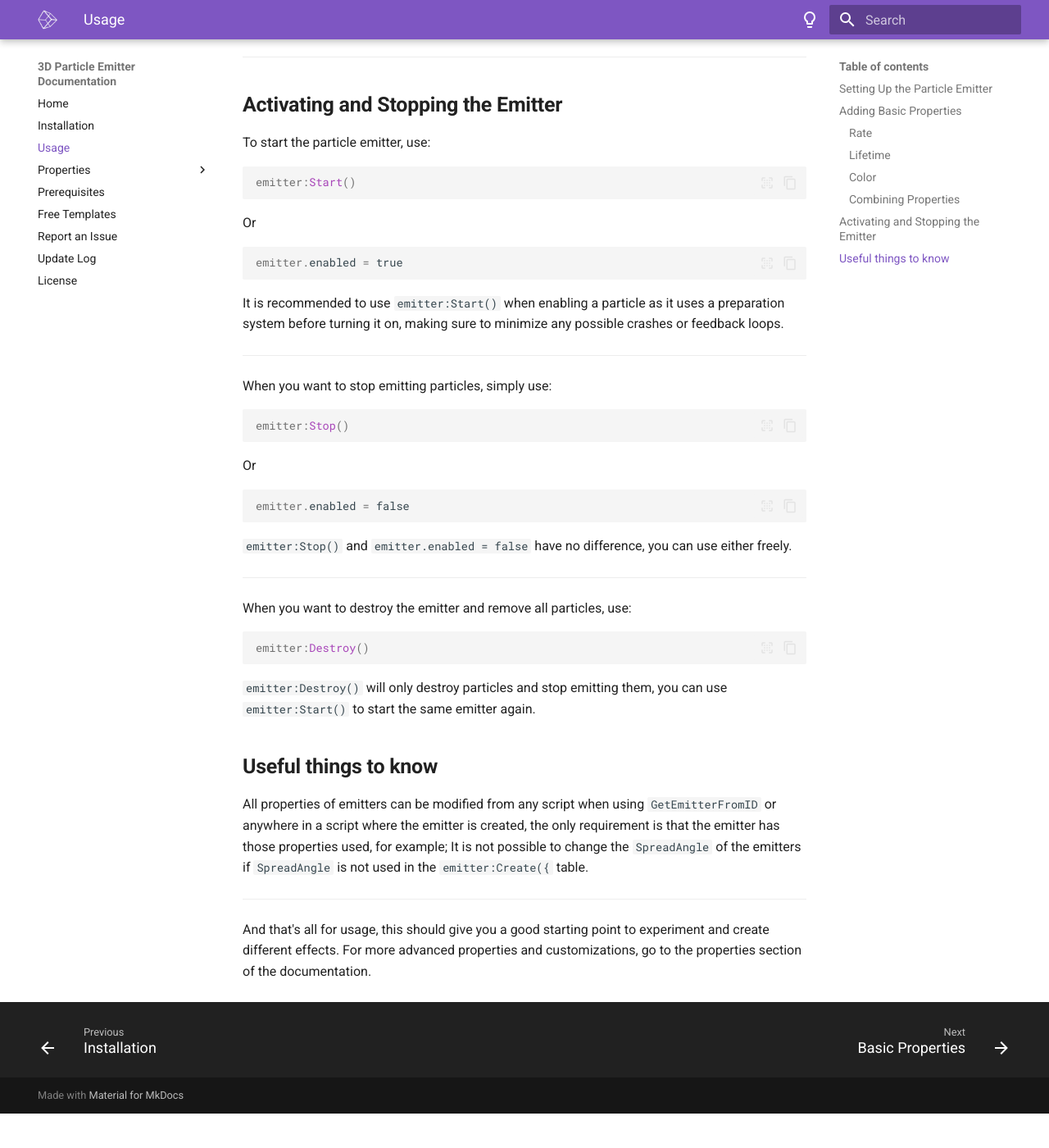
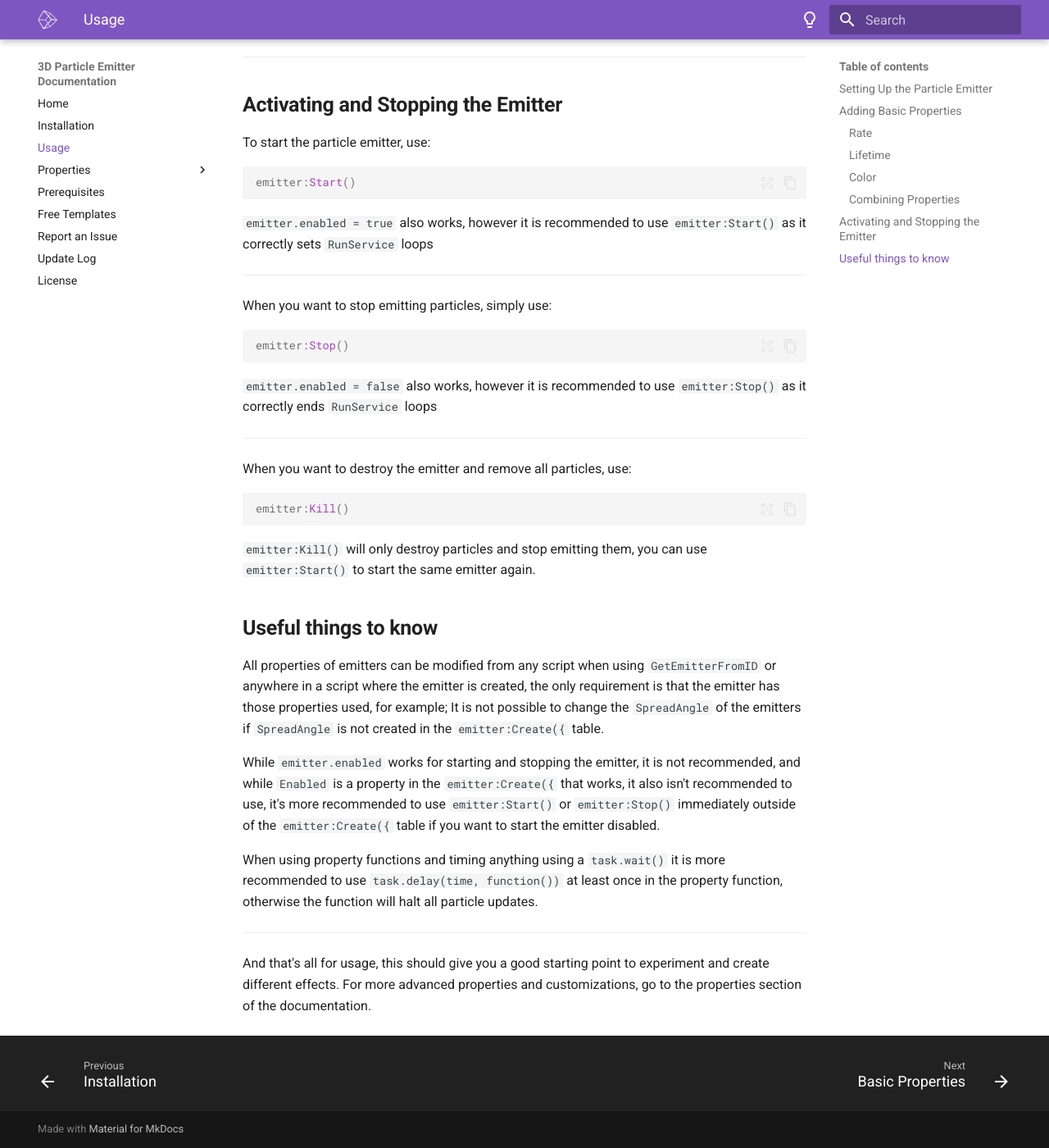
Before and after one commit to FancyDucc/3D-Particle-System, an MkDocs documentation site: the page built from docs/usage.md, in a window 1280 px wide and 1400 px high, scrolled down 2465 px. Shown: the whole window at 82% size. Built offline with MkDocs 1.6.1 and Material for MkDocs 9.7.7, drawn with Linux system fonts in a browser that asks for light colours; before the commit the page ends 3823 px from its top, so only the background shows below that.

````diff
--- a/docs/usage.md
+++ b/docs/usage.md
@@ -125,11 +125,8 @@ To start the particle emitter, use:
 ```lua
 emitter:Start()
 ```
-Or
-```lua
-emitter.enabled = true
-```
-It is recommended to use `emitter:Start()` when enabling a particle as it uses a preparation system before turning it on, making sure to minimize any possible crashes or feedback loops.
+
+`emitter.enabled = true` also works, however it is recommended to use `emitter:Start()` as it correctly sets `RunService` loops
 
 ---
 
@@ -138,27 +135,27 @@ When you want to stop emitting particles, simply use:
 ```lua
 emitter:Stop()
 ```
-Or
-```lua
-emitter.enabled = false
-```
-`emitter:Stop()` and `emitter.enabled = false` have no difference, you can use either freely.
+
+`emitter.enabled = false` also works, however it is recommended to use `emitter:Stop()` as it correctly ends `RunService` loops
 
 ---
 
 When you want to destroy the emitter and remove all particles, use:
 
 ```lua
-emitter:Destroy()
+emitter:Kill()
 ```
 
-`emitter:Destroy()` will only destroy particles and stop emitting them, you can use `emitter:Start()` to start the same emitter again.
+`emitter:Kill()` will only destroy particles and stop emitting them, you can use `emitter:Start()` to start the same emitter again.
 
 ## **Useful things to know**
 
 All properties of emitters can be modified from any script when using `GetEmitterFromID` or anywhere in a script where the emitter is created, the only requirement is that the emitter has those properties used, for example;
-It is not possible to change the `SpreadAngle` of the emitters if `SpreadAngle` is not used in the `emitter:Create({` table.
+It is not possible to change the `SpreadAngle` of the emitters if `SpreadAngle` is not created in the `emitter:Create({` table.
 
+While `emitter.enabled` works for starting and stopping the emitter, it is not recommended, and while `Enabled` is a property in the `emitter:Create({` that works, it also isn't recommended to use, it's more recommended to use `emitter:Start()` or `emitter:Stop()` immediately outside of the `emitter:Create({` table if you want to start the emitter disabled.
+
+When using property functions and timing anything using a `task.wait()` it is more recommended to use `task.delay(time, function())` at least once in the property function, otherwise the function will halt all particle updates.
 
 
 ---
````
Also changed, not shown: docs/properties/advanced-properties.md (+2 -15 lines), docs/properties/basic-properties.md (+13 -8 lines).
